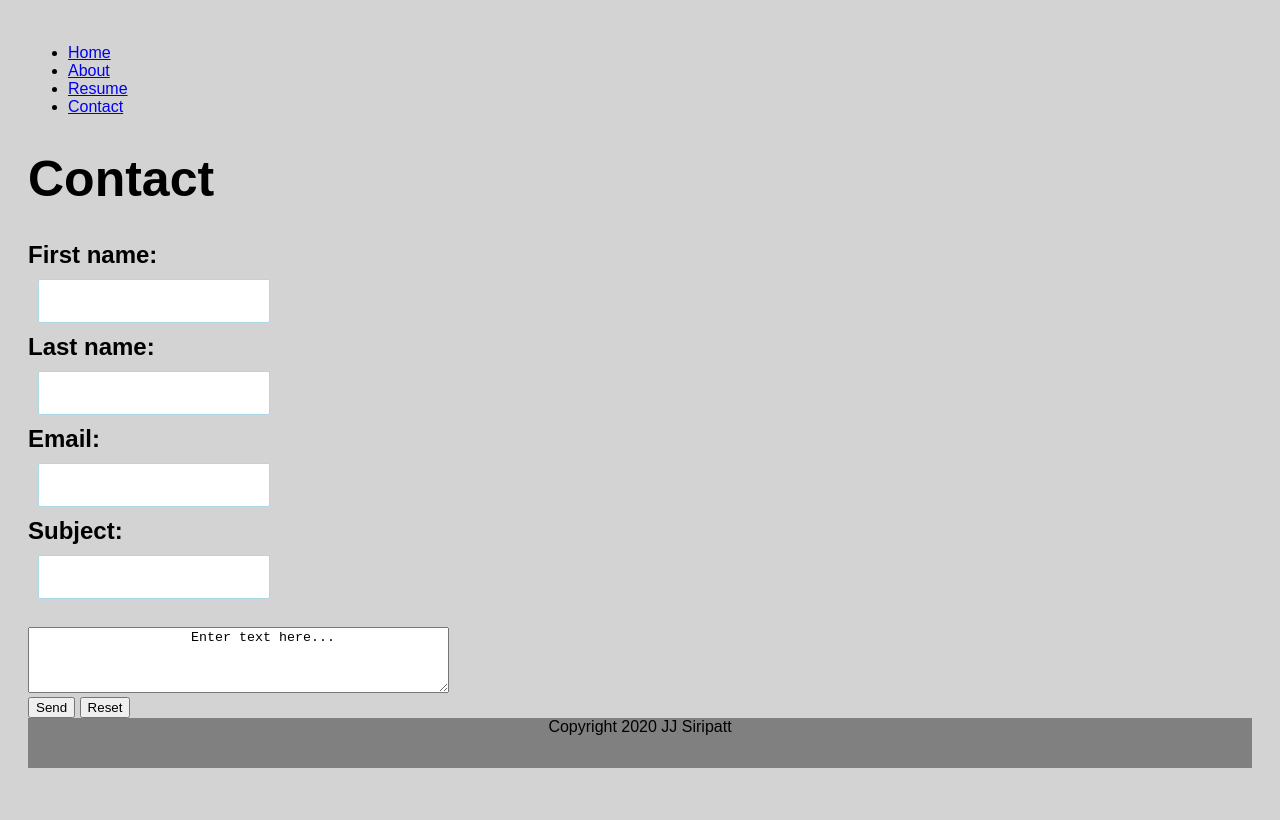
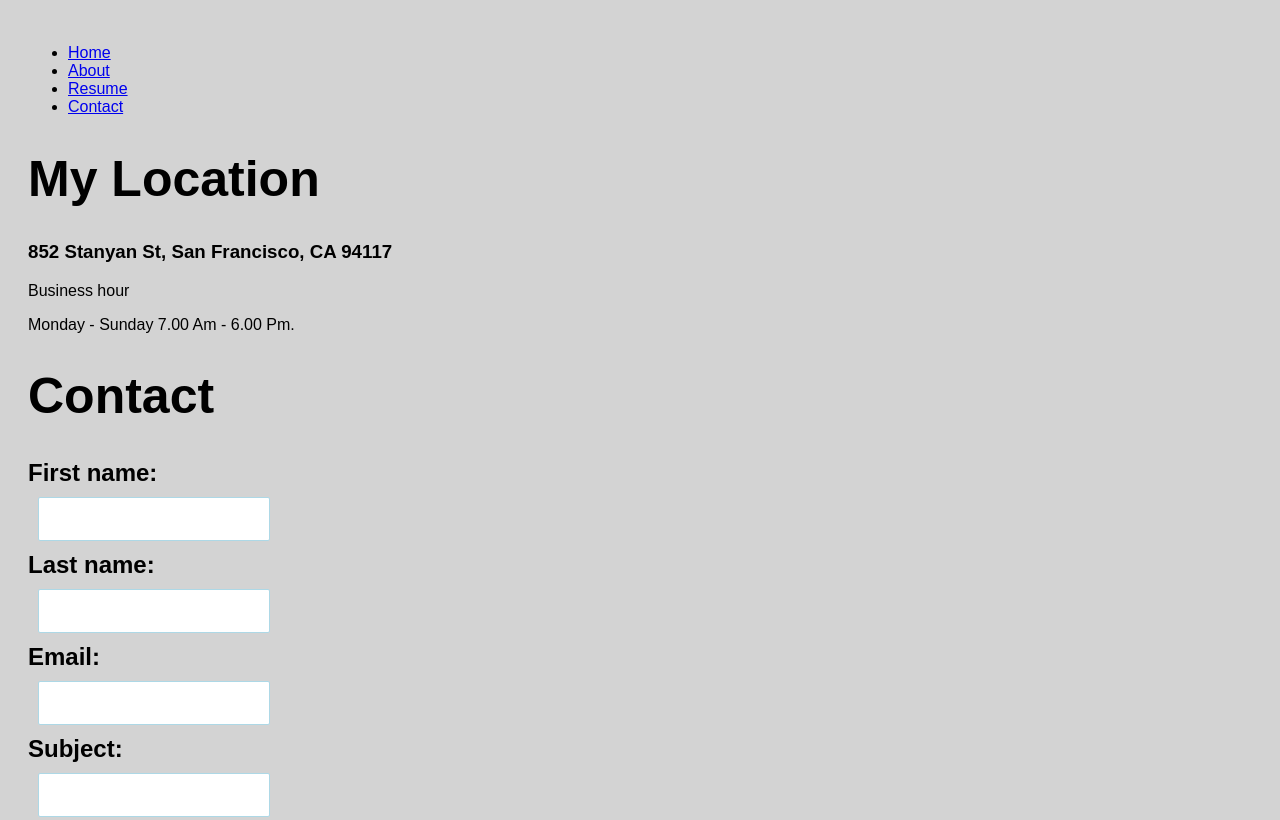
Before and after one commit to JJSiri/Portfolio, a plain HTML site: page contact.html in a window 1280 px wide. Shown: the top 820 px of the page. Drawn offline with Linux system fonts and the light colour scheme.

Commit message:
My Portfolio

```diff
--- a/contact.html
+++ b/contact.html
@@ -30,6 +30,16 @@
 
 
         <main id="container">
+
+           <h1> My Location </h1>
+
+           <h3> 852 Stanyan St, San Francisco, CA 94117</h3>
+
+           <p> Business hour</p>
+
+           <p> Monday - Sunday 7.00 Am - 6.00 Pm.</p>
+
+
             <h1>Contact</h1>
             <form >
                 <label for="fname">First name:</label><br>
```
Also changed, not shown: about.html (+1 -1 lines).
